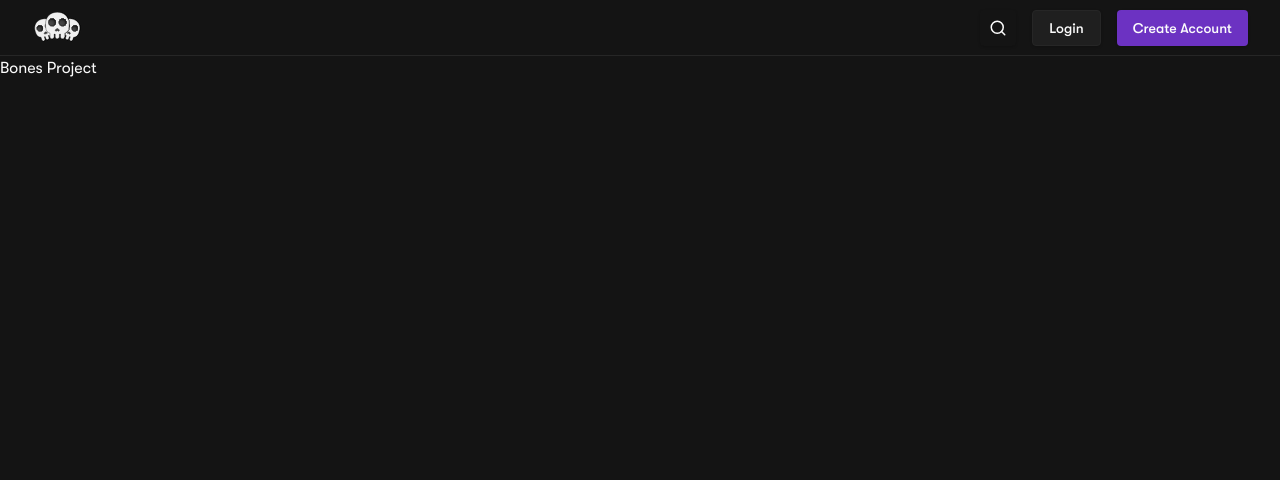
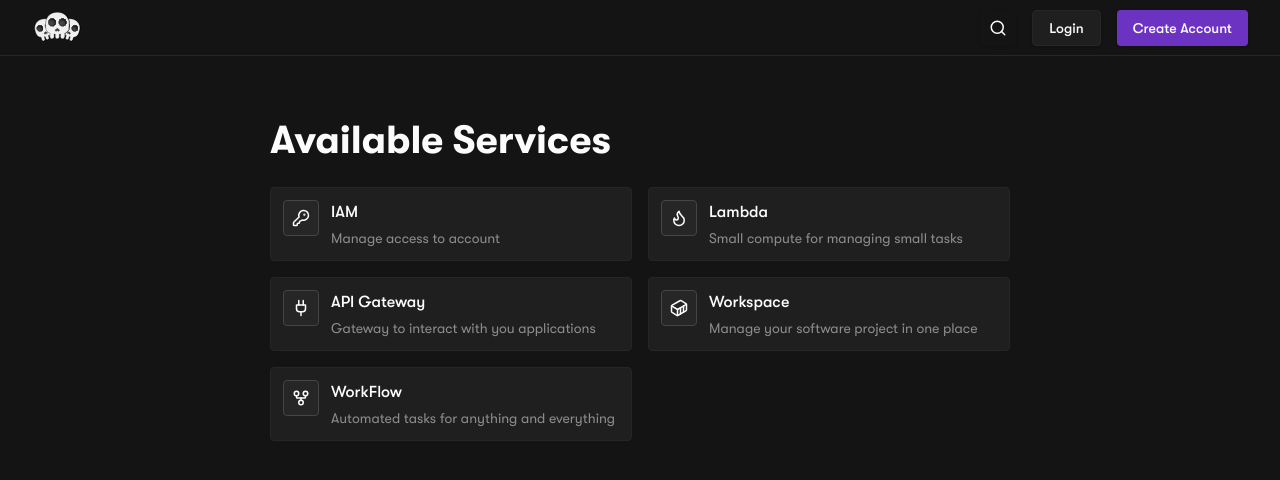
Before and after one commit to AkashSDas/bones, a React (Vite) app in the folder frontend/: page / in a window 1280 px wide. Shown: the top 480 px of the page. Built offline with nearby package versions, Linux system fonts and the light colour scheme; what @tanstack/router-zod-adapter would draw is missing.

Commit message:
[fe] display services in home page

```diff
--- a/frontend/src/routes/index.tsx
+++ b/frontend/src/routes/index.tsx
@@ -1,5 +1,46 @@
-import { createFileRoute } from "@tanstack/react-router";
+import { Link, createFileRoute } from "@tanstack/react-router";
+import {
+    ContainerIcon,
+    FlameIcon,
+    GitForkIcon,
+    KeyRoundIcon,
+    PlugIcon,
+} from "lucide-react";
 import type React from "react";
+
+/** Services offered by Bones */
+const services = [
+    {
+        Icon: KeyRoundIcon,
+        label: "IAM",
+        description: "Manage access to account",
+        href: "/iam" as const,
+    },
+    {
+        Icon: FlameIcon,
+        label: "Lambda",
+        description: "Small compute for managing small tasks",
+        href: "/" as const,
+    },
+    {
+        Icon: PlugIcon,
+        label: "API Gateway",
+        description: "Gateway to interact with you applications",
+        href: "/" as const,
+    },
+    {
+        Icon: ContainerIcon,
+        label: "Workspace",
+        description: "Manage your software project in one place",
+        href: "/" as const,
+    },
+    {
+        Icon: GitForkIcon,
+        label: "WorkFlow",
+        description: "Automated tasks for anything and everything",
+        href: "/" as const,
+    },
+];
 
 export const Route = createFileRoute("/")({
     component: HomePage,
@@ -7,8 +48,35 @@ export const Route = createFileRoute("/")({
 
 function HomePage(): React.JSX.Element {
     return (
-        <main>
-            <h1>Bones Project</h1>
+        <main className="my-5 md:my-6 px-4 md:py-8 mx-auto w-full max-w-[1440px] space-y-4 md:space-y-4">
+            <section className="w-full max-w-[740px] mx-auto">
+                <h2 className="mb-4 h2">Available Services</h2>
+
+                <div className="grid grid-cols-1 gap-4 md:grid-cols-2">
+                    {services.map((_, idx) => (
+                        <AvailableServiceCard key={idx} idx={idx} />
+                    ))}
+                </div>
+            </section>
         </main>
     );
 }
+
+function AvailableServiceCard(props: { idx: number }): React.JSX.Element {
+    const { Icon, label, description, href } = services[props.idx];
+
+    return (
+        <Link to={href}>
+            <div className="w-full flex gap-3 p-3 bg-grey-900 border-[1.5px] border-grey-800 rounded-card hover:bg-grey-800 hover:border-grey-700 transition-colors">
+                <div className="w-9 h-9 min-w-9 min-h-9 rounded-card bg-grey-800 border-[1.5px] border-grey-700 flex justify-center items-center">
+                    {<Icon size={18} />}
+                </div>
+
+                <div className="flex flex-col gap-1">
+                    <h3 className="font-medium">{label}</h3>
+                    <span className="text-sm text-grey-500">{description}</span>
+                </div>
+            </div>
+        </Link>
+    );
+}
```
